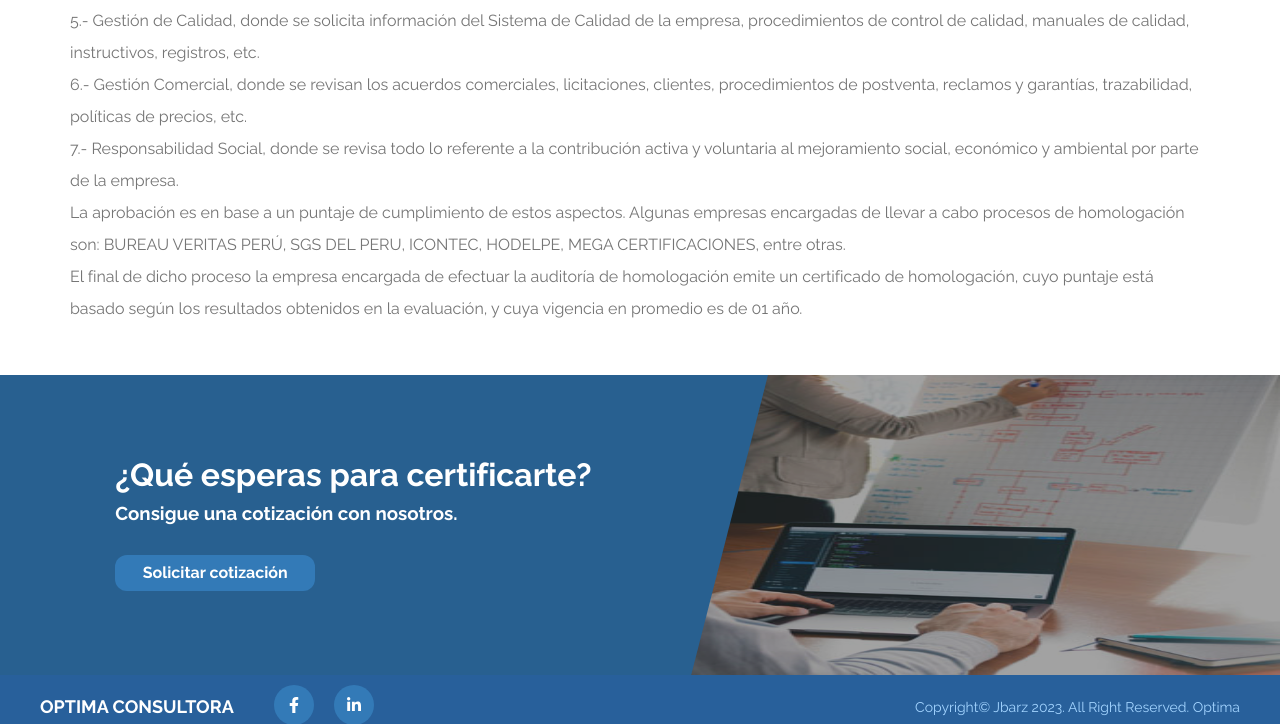
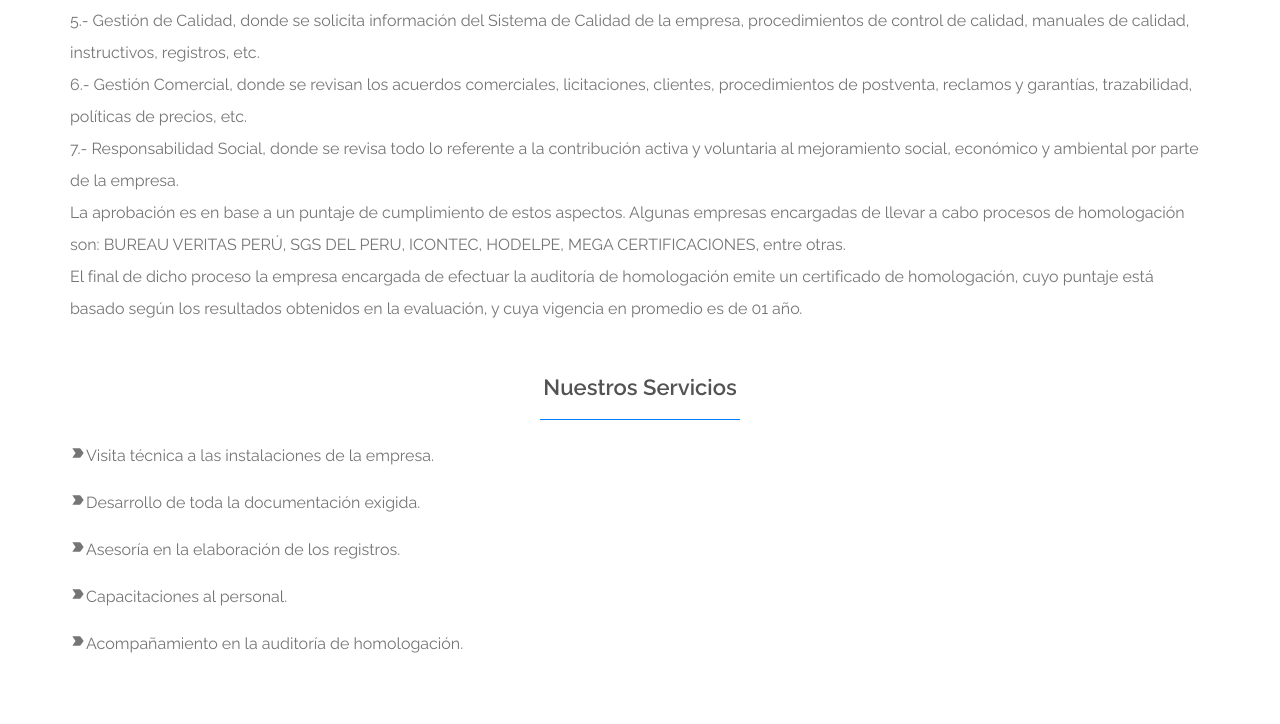
Before and after one commit to JesusBarboza1994/optima-landing, a React (Create React App) app: page /homologaciones in a window 1280 px wide. Shown: the part 1476-2200 px from the top of the page. Built offline with nearby package versions, Linux system fonts and the light colour scheme.

Commit message:
CHORE: change styles of position relative

```diff
--- a/src/components/main/ main-segurida-salud.js
+++ b/src/components/main/ main-segurida-salud.js
@@ -9,8 +9,8 @@ const Div2 = styled.div`
   align-items:center;
   justify-content: center;
   img{
-    padding: 20px 0 10px 0;
     max-width:400px;
+    border-radius:12px;
   }
   div{
     font-size:18px;
--- a/src/components/main/main-homologacion.js
+++ b/src/components/main/main-homologacion.js
@@ -1,11 +1,36 @@
 import styled from "@emotion/styled"
 import homologacion from "../../assets/homologacion/homologacion.png"
 import { colors } from "../../styles/colors"
+import Titulo from "../titulo"
+import { MdLabelImportant } from "react-icons/md"
 const Wrapper = styled.div`
   padding-bottom:50px;
   p{
     color:${colors.gray.light};
     line-height:200%;
+  }
+  ul{
+    width:100%;
+    color:${colors.gray.light};
+    padding-left:0px;
+  }
+  li{
+    width:100%;
+    display:flex;
+    align-items:center;
+    text-align:start;
+    color:${colors.gray.light};
+    list-style:none;
+    margin-bottom:15px;
+    p{
+      text-align:start;
+      margin-bottom:0px;
+    }
+  }
+  @media(max-width:480px){
+    li{
+      align-items:flex-start;
+    }
   }
 `
 const Img = styled.img`
@@ -27,6 +52,14 @@ export default function HomologacionMain(){
       <p>7.- Responsabilidad Social, donde se revisa todo lo referente a la contribución activa y voluntaria al mejoramiento social, económico y ambiental por parte de la empresa.</p>
       <p>La aprobación es en base a un puntaje de cumplimiento de estos aspectos. Algunas empresas encargadas de llevar a cabo procesos de homologación son: BUREAU VERITAS PERÚ, SGS DEL PERU, ICONTEC, HODELPE, MEGA CERTIFICACIONES, entre otras.</p>
       <p>El final de dicho proceso la empresa encargada de efectuar la auditoría de homologación emite un certificado de homologación, cuyo puntaje está basado según los resultados obtenidos en la evaluación, y cuya vigencia en promedio es de 01 año.</p>
+      <Titulo titulo={"Nuestros Servicios"}/>
+      <ul>
+        <li><span><MdLabelImportant style={{width:"16px"}}/></span><p>Visita técnica a las instalaciones de la empresa.</p></li>
+        <li><span><MdLabelImportant style={{width:"16px"}}/></span><p>Desarrollo de toda la documentación exigida.</p></li>
+        <li><span><MdLabelImportant style={{width:"16px"}}/></span><p>Asesoría en la elaboración de los registros.</p></li>
+        <li><span><MdLabelImportant style={{width:"16px"}}/></span><p>Capacitaciones al personal.</p></li>
+        <li><span><MdLabelImportant style={{width:"16px"}}/></span><p>Acompañamiento en la auditoría de homologación.</p></li>
+      </ul>
     </Wrapper>
   )
 }
--- a/src/pages/Nosotros.js
+++ b/src/pages/Nosotros.js
@@ -37,9 +37,9 @@ const TextDiv = styled.div`
   position:absolute;
   display:flex;
   flex-direction:column;
-  margin:-50px -250px;
-  top:100px;
-  left:0px;
+  // margin:-50px -250px;
+  top:50px;
+  left:225px;
   width:627px;
   h3{
     font-size:28px;
@@ -53,23 +53,58 @@ const TextDiv = styled.div`
     color:${colors.gray.light};
     margin: 20px 0px;
   }
+  // @media (max-width: 1200px) {
+  //   width:517px;
+  //   left:225px;
+  // }
   @media (max-width: 1200px) {
-    width:517px;
-    left:-100px;
-  }
-  @media (max-width: 990px) {
     position:static;
     margin:auto;
     width:100%;
     padding:25px;
   }
 `
+const TextDiv2 = styled.div`
+  padding:50px;
+  background:${colors.stone[100]};
+  position:absolute;
+  display:flex;
+  flex-direction:column;
+  // margin:-50px -250px;
+  top:50px;
+  right:500px;
+  width:627px;
+  h3{
+    font-size:28px;
+    color:${colors.black};
+    width:100%;
+    text-align:start;
+    font-weight:300;
+    margin:0;
+  }
+  p{
+    color:${colors.gray.light};
+    margin: 20px 0px;
+  }
+  // @media (max-width: 1200px) {
+  //   width:517px;
+  //   right:500px;
+  // }
+  @media (max-width: 1200px) {
+    position:static;
+    margin:auto;
+    width:100%;
+    padding:25px;
+    margin-bottom:80px;
+  }
+`
+
 const DivCard = styled.div`
   margin-bottom: 200px;
   margin-left:300px;
   position:relative;
   top:45px;
-  @media (max-width: 990px) {
+  @media (max-width: 1200px) {
     display:flex;
     flex-direction:column-reverse;
     width:100%;
@@ -81,26 +116,51 @@ const DivCard = styled.div`
 const Img = styled.img`
   width:60%;
   position:relative;
-  right:-330px;
+  left:-260px;
+  // @media (max-width: 1200px) {
+  //   width:470px;
+  //   left:-260px;
+  // }
   @media (max-width: 1200px) {
-    width:470px;
-    right: -90px;
-  }
-  @media (max-width: 990px) {
     position:static;
-    margin-bottom:30px;
+    // margin-bottom:30px;
   }
 `
-
+const Img2 = styled.img`
+  width:60%;
+  position:relative;
+  right:-320px;
+  // @media (max-width: 1200px) {
+  //   width:470px;
+  //   right:-320px;
+  // }
+  @media (max-width: 1200px) {
+    position:static;
+    // margin-bottom:30px;
+  }
+`
 const Card = ({title, text1, text2, image}) =>{
   return(
     <DivCard>
-      <Img src={image} alt="imagen" />
       <TextDiv>
         <h3>{title}</h3>
         <p>{text1}</p>
         <p>{text2}</p>
       </TextDiv>
+      <Img src={image} alt="imagen" />
+    </DivCard>
+  )
+}
+const Card2 = ({title1, text1, text2, title2, image}) =>{
+  return(
+    <DivCard>
+      <TextDiv2>
+        <h3>{title1}</h3>
+        <p>{text1}</p>
+        <h3>{title2}</h3>
+        <p>{text2}</p>
+      </TextDiv2>
+      <Img2 src={image} alt="imagen" />
     </DivCard>
   )
 }
@@ -212,9 +272,9 @@ export default function Nosotros(){
       <Div>
         <SubDiv>
           <Wrapper>
-            <Card title={"Quienes somos"} image={nosotros1} text1={"OPTIMA CONSULTORA es una empresa especializada en la prestación de servicios profesionales de consultoría, asesoría técnica, auditoría y formación en los campos de calidad, seguridad y salud en el trabajo, medio ambiente, responsabilidad social, mejora organizacional, entre otros servicios que incluimos en nuestra cartera."} text2={""}/>
-            {/* <p>Cualquier empresa que quiera mejorar sus procesos y ser más competitiva encontrará en ÓPTIMA CONSULTORA un socio que le ayudará a implementar mejoras de la forma más eficiente y eficaz, a lograr las certificaciones necesarias, y a mantener y mejorar sus sistemas de gestión.</p>
-            <p>Nosotros entendemos como prioritario invertir más tiempo en escuchar al cliente, en conocer y comprender sus necesidades e identificar y garantizar el retorno de la inversión esperado de cada proyecto (reconocimiento, cumplimiento de requisitos legales, mejora de gestión y el control de procesos, diferenciación frente a competidores, etc.).</p>
+            <Card2 title1={"Lo que nos define"} title2={"Hacia nuestros clientes"} image={nosotros1} text1={"Cualquier empresa que quiera mejorar sus procesos y ser más competitiva encontrará en ÓPTIMA CONSULTORA un socio que le ayudará a implementar mejoras de la forma más eficiente y eficaz, a lograr las certificaciones necesarias, y a mantener y mejorar sus sistemas de gestión."} text2={"Nosotros entendemos como prioritario invertir más tiempo en escuchar al cliente, en conocer y comprender sus necesidades e identificar y garantizar el retorno de la inversión esperado de cada proyecto."}/>
+            {/* <p></p>
+            <p> (reconocimiento, cumplimiento de requisitos legales, mejora de gestión y el control de procesos, diferenciación frente a competidores, etc.).</p>
             <p>Solo de esta manera podemos ofrecer, verdaderamente y con todas garantías, servicios 100% a medida de las necesidades de cada cliente. Este es el reto que perseguimos diariamente y el compromiso que asumimos en cada proyecto.</p> */}
             <Card title={"Queremos ofrecer servicios excelentes"} image={nosotros2} text1={"Nos importa la calidad de nuestros servicios y la satisfacción de nuestros clientes, por ello continuamente revisamos y analizamos nuestras metodologías y tratamos de mejorarlas para ampliar nuestra capacidad de respuesta y la calidad de nuestros servicios."} text2={"También nos preocupamos por establecer alianzas con otras empresas y de formarnos en nuevos campos de actividad para poder crecer continuamente y cubrir de este modo el mayor número de necesidades de nuestros clientes."}/>
           </Wrapper>
```
